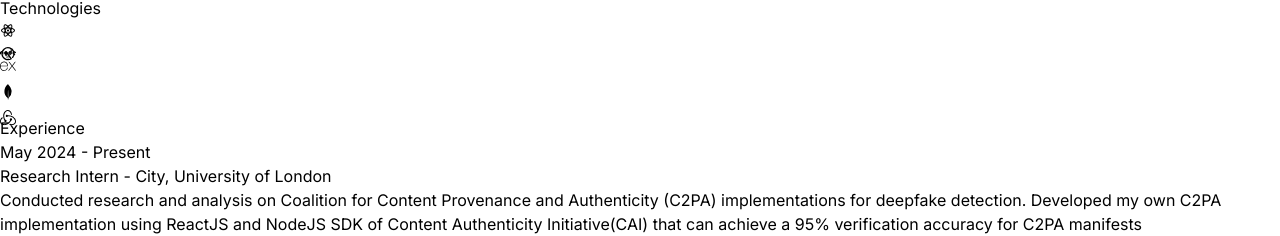
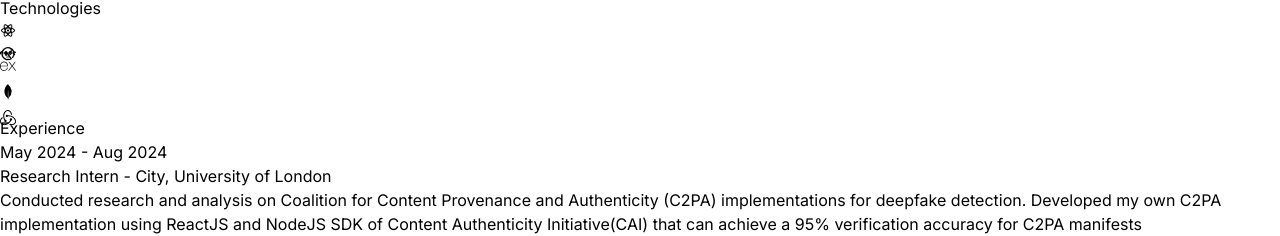
Before and after one commit to Manoj-Katta/Portfolio, a React (Vite) app: page / in a window 1280 px wide. Shown: the part 1278-1514 px from the top of the page. Built offline with nearby package versions, Linux system fonts and the light colour scheme.

Commit message:
updated experience section

```diff
--- a/src/constants/index.js
+++ b/src/constants/index.js
@@ -8,7 +8,7 @@ export const ABOUT_TEXT = `A dedicated and versatile full stack developer curren
 
 export const EXPERIENCES = [
   {
-    year: "May 2024 - Present",
+    year: "May 2024 - Aug 2024",
     role: "Research Intern",
     company: "City, University of London",
     description: `Conducted research and analysis on Coalition for Content Provenance and Authenticity (C2PA) implementations for deepfake detection.
```
